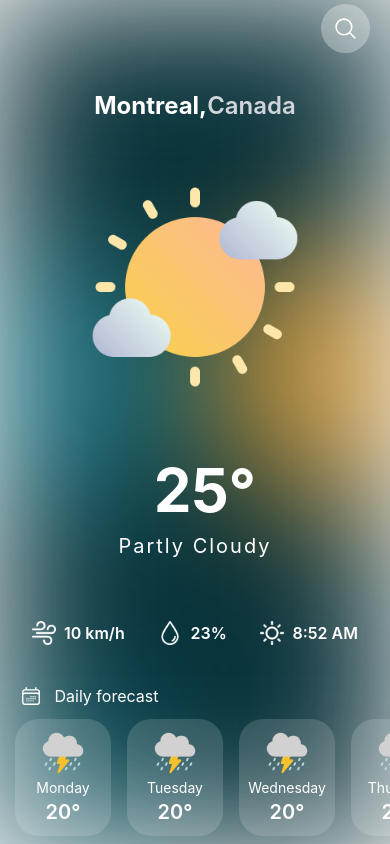
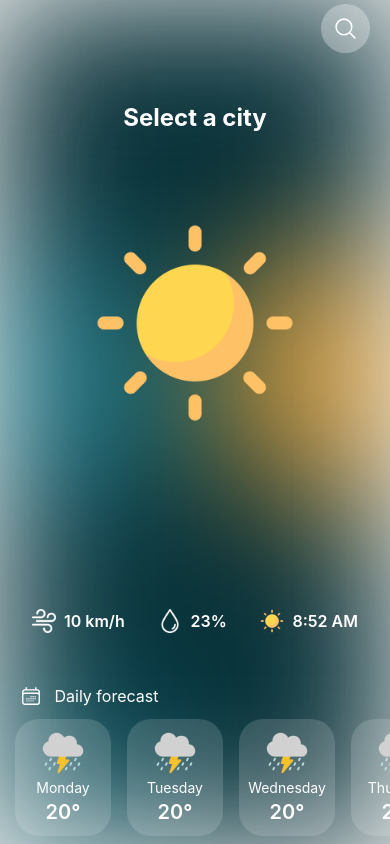
Before and after one commit to likeblossom/weather-application, a React Native app: screen /Home in a window 390 px wide. Built offline with nearby package versions, Linux system fonts and the light colour scheme.

Commit message:
feat: refactor weather display with real API data
- Integrate real weather data with proper temperature/condition display
- Add city search with location selection functionality

```diff
--- a/constants/index.js
+++ b/constants/index.js
@@ -1,18 +1,12 @@
+export const weatherImages = {
+  'sun': require('../assets/images/sun.png'),
+  'partlycloudy': require('../assets/images/partlycloudy.png'),
+  'cloud': require('../assets/images/cloud.png'),
+  'mist': require('../assets/images/mist.png'),
+  'moderaterain': require('../assets/images/moderaterain.png'),
+  'heavyrain': require('../assets/images/heavyrain.png'),
+};
 
-
-export const weatherImages = {
-    'Partly Cloudy': require('../assets/images/partly_cloudy.png'),
-    'Moderate Rain': require('../assets/images/moderate_rain.png'),
-    'Patchy rain possible': require('../assets/images/moderaterain.png'),
-    'Sunny': require('../assets/images/sun.png'),
-    'Clear': require('../assets/images/sun.png'),
-    'Overcast': require('../assets/images/cloud.png'),
-    'Cloudy': require('../assets/images/cloud.png'),
-    'Light Rain': require('../assets/images/moderaterain.png'),
-    'Moderate rain at times': require('../assets/images/moderaterain.png'),
-    'Heavy rain': require('../assets/images/heavyrain.png'),
-    'Heavy rain at times': require('../assets/images/heavyrain.png'),
-    'Moderate or heavy freezing rain': require('../assets/images/heavyrain.png'),
-    'Moderate or heavy rain with thunder': require('../assets/images/heavyrain.png'),
-    'other': require('../assets/images/moderaterain.png')
-}
+export const getWeatherImage = (imageName) => {
+  return weatherImages[imageName] || weatherImages['sun'];
+};
--- a/screens/HomeScreen.js
+++ b/screens/HomeScreen.js
@@ -6,25 +6,32 @@ import { CalendarDaysIcon, MagnifyingGlassIcon } from 'react-native-heroicons/ou
 import { theme } from '../theme';
 import { MapPinIcon } from 'react-native-heroicons/solid';
 import {debounce} from 'lodash';
-import { fetchLocations, fetchWeatherForecast } from '../api/weather';
+import { fetchLocations, fetchWeatherForecast, getWeatherCondition } from '../api/weather';
+import { getWeatherImage } from '../constants';
 
 export default function HomeScreen() {
 
   const [showSearch, toggleSearch] = React.useState(false);
   const [locations, setLocations] = React.useState([]);
+  const [weather, setWeather] = React.useState({});
+  const [currentLocation, setCurrentLocation] = React.useState(null);
 
   const handleLocation = (location) => {
     console.log('Selected location:', location);
+    console.log('City name:', location.name);
+    console.log('Country:', location.country);
+
     setLocations([]); // Clear locations after selection
     toggleSearch(false); // Hide search dropdown
+    setCurrentLocation(location); // Store the selected location
 
     // Use the latitude and longitude from the selected location
     fetchWeatherForecast({
       latitude: location.latitude,
       longitude: location.longitude
     }).then(data => {
+      setWeather(data);
       console.log('Got forecast:', data);
-      // Here you can update your weather state with the returned data
     });
   }
 
@@ -40,7 +47,8 @@ export default function HomeScreen() {
     }
   }
 
-  const handleTextDebounce = useCallback(debounce(handleSearch, 1200), []);
+  const handleTextDebounce = useCallback(debounce(handleSearch, 900), []);
+  const {current} = weather;
 
   return (
     <View style={styles.container}>
@@ -104,25 +112,31 @@ export default function HomeScreen() {
         <View style={styles.forecastContainer}>
             {/* Location section */}
             <Text style={styles.locationName}>
-              Montreal,
-            <Text style={styles.countryName}>
-                 Canada
-                </Text>
+              {currentLocation?.name || "Select a city"}
+              {currentLocation?.name && currentLocation?.country && ", "}
+              <Text style={styles.countryName}>
+                {currentLocation?.country || ""}
+              </Text>
             </Text>
             {/* Weather image section */}
             <View style={styles.weatherImageContainer}>
               <Image
-                source={require('../assets/images/partlycloudy.png')}
+                source={
+                  current?.weathercode
+                    ? getWeatherImage(getWeatherCondition(current.weathercode).image)
+                    : getWeatherImage('sun')
+                }
                 style={styles.weatherImage}
               />
             </View>
             {/* Temperature section */}
             <View style={styles.temperatureContainer}>
                 <Text style={styles.temperature}>
-                    25&#176;
+                    {current?.temperature_2m ? `${Math.round(current.temperature_2m)}` : ''}
+                    {current?.temperature_2m && <Text>&#176;C</Text>}
                 </Text>
                 <Text style={styles.weatherDescription}>
-                    Partly Cloudy
+                    {current?.weathercode ? getWeatherCondition(current.weathercode).condition : ''}
                 </Text>
             </View>
             {/* Other statistics/details */}
@@ -266,9 +280,9 @@ const styles = StyleSheet.create({
   searchResults: {
     position: 'absolute',
     width: '100%',
-    backgroundColor: '#d1d5db', // bg-gray-300
-    top: 64, // top-16 (16 * 4 = 64px)
-    borderRadius: 24, // rounded-3xl
+    backgroundColor: '#d1d5db',
+    top: 64,
+    borderRadius: 24,
   },
   locationItem: {
     flexDirection: 'row',
@@ -279,7 +293,7 @@ const styles = StyleSheet.create({
   },
   locationItemBorder: {
     borderBottomWidth: 1,
-    borderBottomColor: '#9ca3af', // border-b-gray-400
+    borderBottomColor: '#9ca3af',
   },
   locationText: {
     color: 'black',
@@ -302,15 +316,15 @@ const styles = StyleSheet.create({
   countryName: {
     fontSize: 24,
     fontWeight: '600',
-    color: '#d1d5db', // text-gray-300
+    color: '#d1d5db',
   },
   weatherImageContainer: {
     flexDirection: 'row',
     justifyContent: 'center',
   },
   weatherImage: {
-    width: 208, // w-52 (52 * 4 = 208px)
-    height: 208, // h-52
+    width: 208,
+    height: 208,
   },
   temperatureContainer: {
     alignItems: 'center',
@@ -319,14 +333,14 @@ const styles = StyleSheet.create({
     textAlign: 'center',
     fontWeight: 'bold',
     color: 'white',
-    fontSize: 60, // text-6xl
+    fontSize: 60,
     marginLeft: 20,
   },
   weatherDescription: {
     textAlign: 'center',
     color: 'white',
-    fontSize: 20, // text-xl
-    letterSpacing: 2, // tracking-widest
+    fontSize: 20,
+    letterSpacing: 2,
     marginTop: 8,
   },
   statsContainer: {
@@ -339,29 +353,29 @@ const styles = StyleSheet.create({
     alignItems: 'center',
   },
   statIcon: {
-    height: 24, // h-6
-    width: 24,  // w-6
-    marginRight: 8, // space-x-2
+    height: 24,
+    width: 24,
+    marginRight: 8,
   },
   statText: {
     color: 'white',
     fontWeight: '600',
-    fontSize: 16, // text-base
+    fontSize: 16,
   },
   // Daily Forecast section styles
   dailyForecastContainer: {
-    marginBottom: 8, // mb-2
+    marginBottom: 8,
   },
   forecastHeader: {
     flexDirection: 'row',
     alignItems: 'center',
-    marginHorizontal: 20, // mx-5
-    marginBottom: 12, // space-y-3
+    marginHorizontal: 20,
+    marginBottom: 12,
   },
   forecastHeaderText: {
     color: 'white',
-    fontSize: 16, // text-base
-    marginLeft: 8, // space-x-2
+    fontSize: 16,
+    marginLeft: 8,
   },
   scrollViewContent: {
     paddingHorizontal: 15,
@@ -369,23 +383,23 @@ const styles = StyleSheet.create({
   forecastCard: {
     justifyContent: 'center',
     alignItems: 'center',
-    width: 96, // w-24 (24 * 4 = 96px)
-    borderRadius: 24, // rounded-3xl
-    paddingVertical: 12, // py-3
-    marginRight: 16, // mr-4
+    width: 96,
+    borderRadius: 24,
+    paddingVertical: 12,
+    marginRight: 16,
   },
   forecastIcon: {
-    height: 44, // h-11 (11 * 4 = 44px)
-    width: 44,  // w-11
-    marginBottom: 4, // space-y-1
+    height: 44,
+    width: 44,
+    marginBottom: 4,
   },
   dayText: {
     color: 'white',
-    marginBottom: 4, // space-y-1
+    marginBottom: 4,
   },
   tempText: {
     color: 'white',
-    fontSize: 20, // text-xl
-    fontWeight: '600', // font-semibold
+    fontSize: 20,
+    fontWeight: '600',
   },
 });
```
Also changed, not shown: assets/images/sun.png.
